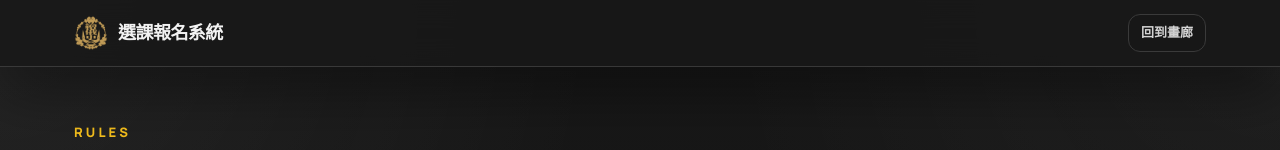
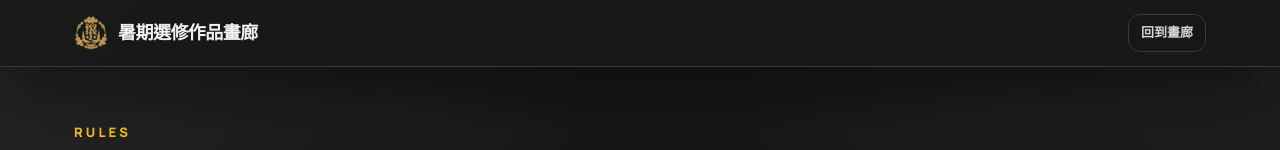
Before and after one commit to KennethYT/csbs_paintstarve, a Next.js app: page /rules in a window 1280 px wide. Shown: the top 150 px of the page. Built offline with nearby package versions, Linux system fonts and the light colour scheme.

Commit message:
feat: 更新系統名稱與描述為「暑期選修作品畫廊」，調整相關元資料與顯示內容

```diff
--- a/app/layout.tsx
+++ b/app/layout.tsx
@@ -9,8 +9,8 @@ const manrope = Manrope({
 });
 
 export const metadata: Metadata = {
-  title: "選課報名系統",
-  description: "Next.js 16 版的選課報名系統",
+  title: "暑期選修作品畫廊",
+  description: "暑期選修課程的同學作品畫廊，登入後可選課報名。",
   // 拒絕 AI 收集本站內容：noai / noimageai 是慣例標記，tdm-reservation 是歐盟 TDM 保留聲明。
   // 圖檔本身的同款標頭在 public/_headers。
   robots: "noai, noimageai",
--- a/app/robots.txt/route.ts
+++ b/app/robots.txt/route.ts
@@ -58,7 +58,7 @@ const AI_CRAWLERS: { operator: string; agents: string[] }[] = [
 const IMAGE_CRAWLERS = ["Googlebot-Image", "YandexImages", "Baiduspider-image"];
 
 const POLICY = `# ================================================================
-#  robots.txt — 選課報名系統
+#  robots.txt — 暑期選修作品畫廊
 #  最後更新：${UPDATED}
 #  完整網站規範：/rules　　AI 聲明：/ai.txt
 # ================================================================
--- a/app/rules/page.tsx
+++ b/app/rules/page.tsx
@@ -4,7 +4,7 @@ import { ShieldIcon } from "@/components/icons";
 import { SiteHeader } from "@/components/site-header";
 
 export const metadata: Metadata = {
-  title: "網站規範 | 選課報名系統"
+  title: "網站規範 | 暑期選修作品畫廊"
 };
 
 /** 網站規範。純靜態內容，要改規則直接改這個檔案。 */
--- a/components/auth-hero.tsx
+++ b/components/auth-hero.tsx
@@ -28,7 +28,7 @@ export function AuthHero({
         <div className="login-hero__ribbon login-hero__ribbon--bottom" />
 
         <div className="login-hero__content">
-          <div className="login-hero__eyebrow">Course Selection Platform</div>
+          <div className="login-hero__eyebrow">Summer Elective Gallery</div>
           <div className="login-hero__title">{title}</div>
           <div className="login-hero__subtitle">{subtitle}</div>
         </div>
--- a/components/brand.tsx
+++ b/components/brand.tsx
@@ -1,6 +1,6 @@
 import Image from "next/image";
 
-export const BRAND_NAME = "選課報名系統";
+export const BRAND_NAME = "暑期選修作品畫廊";
 export const BRAND_LOGO_SRC = "/school_logo-d04_6Mii.png";
 
 export function BrandLogo({ size = 36, priority = false, className }: Readonly<{ size?: number; priority?: boolean; className?: string }>) {
```
Also changed, not shown: 1 other file (tests, documents, lock files or other folders).
